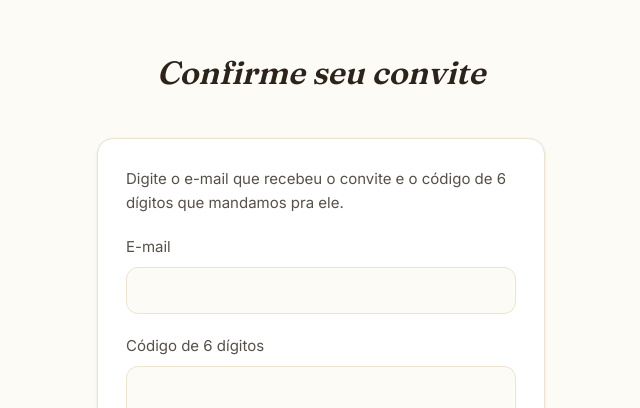
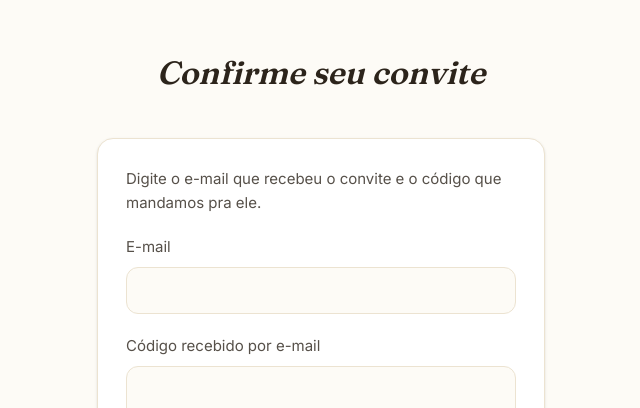
Before and after one commit to nadiamariadosreis-arch/Afterschol, a Next.js app: page /confirmar-convite in a window 1280 px wide. Shown: the part 115-523 px from the top of the page, without its empty margins (319-959 px from the left). Built offline with nearby package versions, Linux system fonts and the light colour scheme.

Commit message:
Aceita código de qualquer tamanho (Supabase mandou 8 dígitos, não 6)

```diff
--- a/src/app/cadastro/page.tsx
+++ b/src/app/cadastro/page.tsx
@@ -29,7 +29,7 @@ export default function CadastroPage() {
               emailInicial={state.email}
               pedirEmail={false}
               destino="/dashboard"
-              descricao="Quase lá! Mandamos um código de 6 dígitos pro seu e-mail — digite ele abaixo pra ativar sua conta."
+              descricao="Quase lá! Mandamos um código pro seu e-mail — digite ele abaixo pra ativar sua conta."
             />
           ) : (
             <form action={formAction} className="flex flex-col gap-5">
--- a/src/app/confirmar-cadastro/page.tsx
+++ b/src/app/confirmar-cadastro/page.tsx
@@ -13,7 +13,7 @@ export default function ConfirmarCadastroPage() {
             tipo="signup"
             pedirEmail
             destino="/dashboard"
-            descricao="Digite o e-mail que você cadastrou e o código de 6 dígitos que mandamos pra ele."
+            descricao="Digite o e-mail que você cadastrou e o código que mandamos pra ele."
           />
         </Card>
       </div>
--- a/src/app/confirmar-convite/page.tsx
+++ b/src/app/confirmar-convite/page.tsx
@@ -13,7 +13,7 @@ export default function ConfirmarConvitePage() {
             tipo="invite"
             pedirEmail
             destino="/redefinir-senha"
-            descricao="Digite o e-mail que recebeu o convite e o código de 6 dígitos que mandamos pra ele."
+            descricao="Digite o e-mail que recebeu o convite e o código que mandamos pra ele."
           />
         </Card>
       </div>
--- a/src/app/esqueci-senha/page.tsx
+++ b/src/app/esqueci-senha/page.tsx
@@ -38,7 +38,7 @@ export default function ForgotPasswordPage() {
               emailInicial={email}
               pedirEmail={false}
               destino="/redefinir-senha"
-              descricao={`Se ${email} estiver cadastrado, chega um código de 6 dígitos em instantes. Digite ele abaixo.`}
+              descricao={`Se ${email} estiver cadastrado, chega um código em instantes. Digite ele abaixo.`}
             />
           ) : (
             <form onSubmit={handleSubmit} className="flex flex-col gap-5">
--- a/src/components/auth/VerificarCodigoForm.tsx
+++ b/src/components/auth/VerificarCodigoForm.tsx
@@ -7,7 +7,7 @@ import { Button } from "@/components/ui/Button";
 import type { EmailOtpType } from "@supabase/supabase-js";
 
 /**
- * Confirma um código de 6 dígitos (recuperação de senha, convite ou
+ * Confirma o código recebido por e-mail (recuperação de senha, convite ou
  * confirmação de cadastro) em vez de depender de um link clicável — apps de
  * e-mail (o Gmail no Android é o mais comum) às vezes abrem o link sozinhos
  * pra escanear se é seguro antes da pessoa clicar, o que "gasta" o link de
@@ -72,13 +72,13 @@ export function VerificarCodigoForm({
       ) : null}
 
       <label className="flex flex-col gap-2">
-        <span className="text-[15px] text-ink/80">Código de 6 dígitos</span>
+        <span className="text-[15px] text-ink/80">Código recebido por e-mail</span>
         <input
           type="text"
           inputMode="numeric"
           autoComplete="one-time-code"
           required
-          maxLength={6}
+          maxLength={12}
           value={codigo}
           onChange={(e) => setCodigo(e.target.value.replace(/\D/g, ""))}
           className="border border-line bg-cream rounded-xl px-4 py-2.5 font-body text-ink outline-none focus:border-orange tracking-[0.3em] text-center text-[20px]"
```
